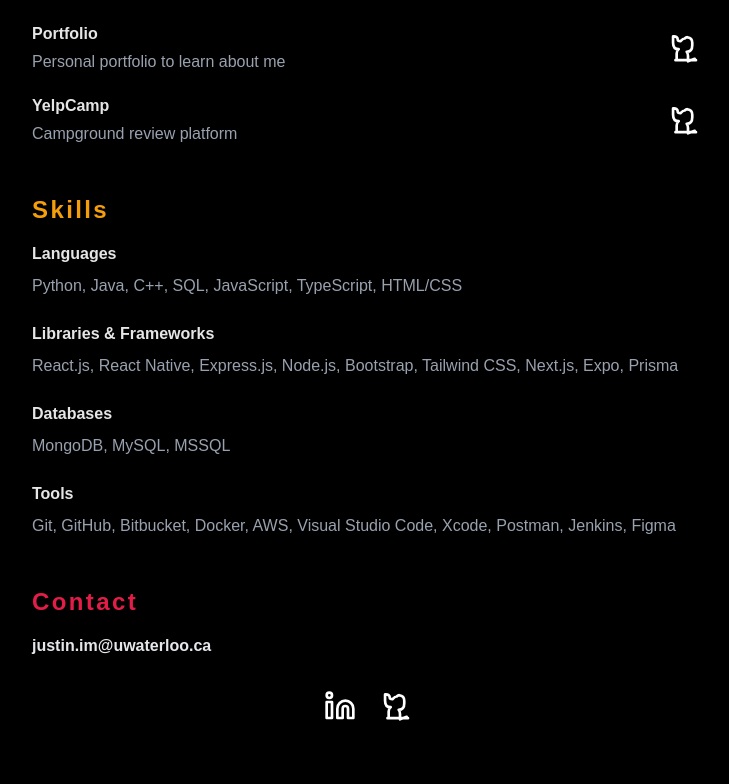
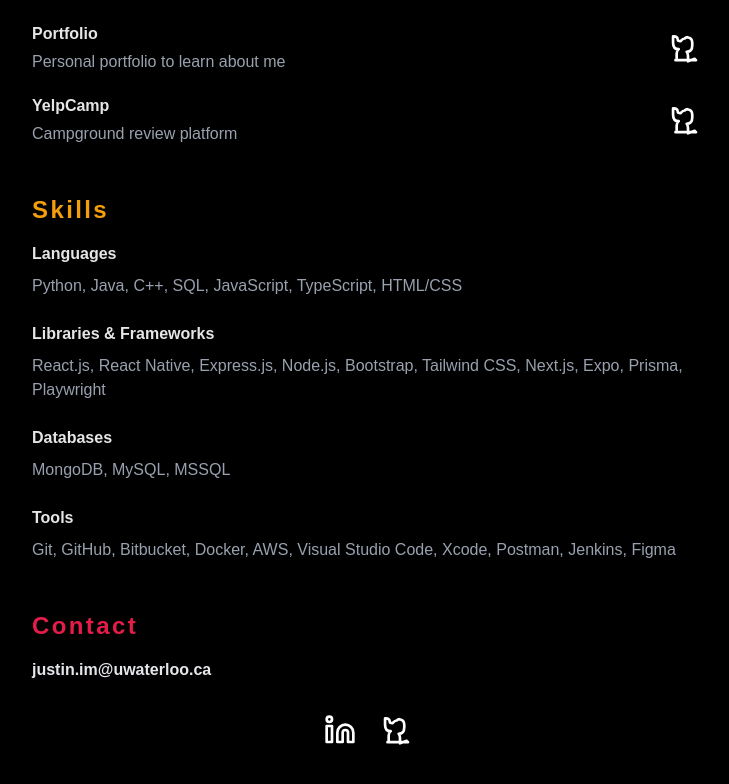
Before and after one commit to justin-im1/portfolio, a Next.js app: page / in a window 1280 px wide. Shown: the part 1118-1902 px from the top of the page, without its empty margins (272-1001 px from the left). Built offline with nearby package versions, Linux system fonts and the light colour scheme; a web font is replaced by a local one.

Commit message:
add playwright to skills

```diff
--- a/src/components/sections/SkillsSection.tsx
+++ b/src/components/sections/SkillsSection.tsx
@@ -11,7 +11,7 @@ export default function SkillsSection() {
       <div>
         <div className="font-semibold text-white/90 mb-2 text-base">Libraries & Frameworks</div>
         <div className="text-gray-400 text-base">
-          React.js, React Native, Express.js, Node.js, Bootstrap, Tailwind CSS, Next.js, Expo, Prisma
+          React.js, React Native, Express.js, Node.js, Bootstrap, Tailwind CSS, Next.js, Expo, Prisma, Playwright
         </div>
       </div>
 
```
